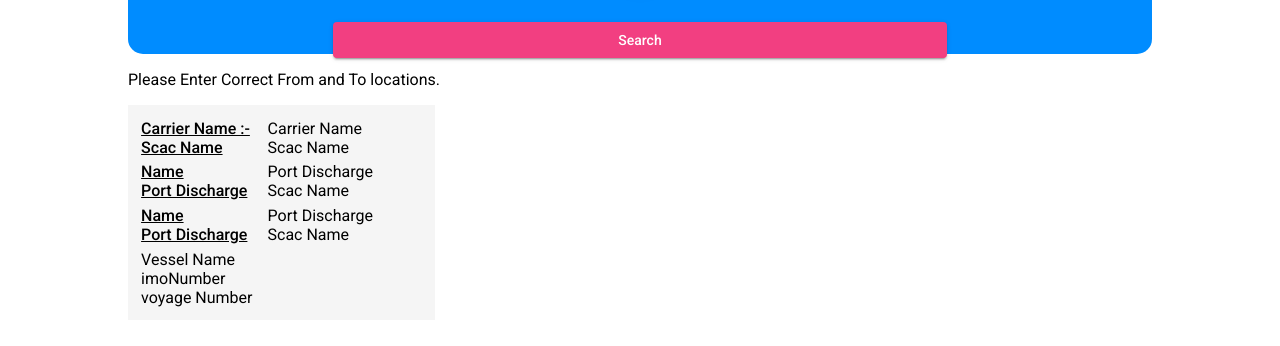
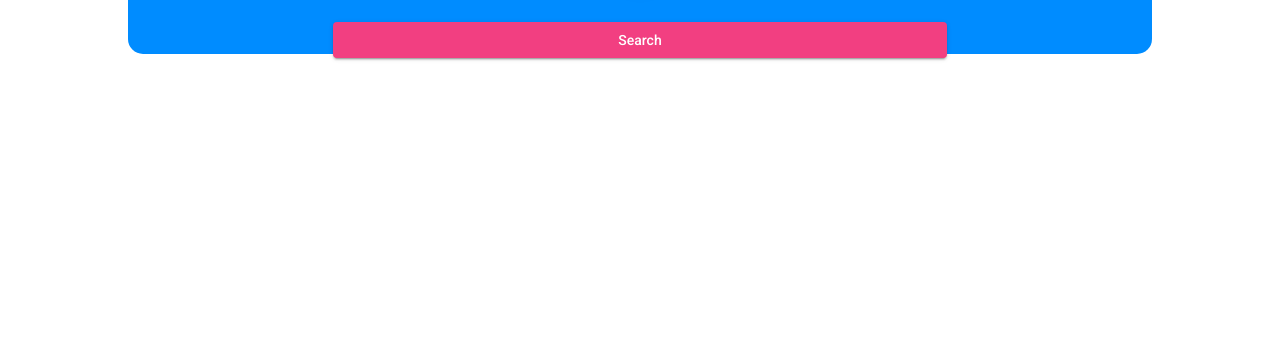
Before and after one commit to Rohan2596/flight-scanner-Angular, an Angular app: page / in a window 1280 px wide. Shown: the part 408-754 px from the top of the page. Built offline with nearby package versions, Linux system fonts and the light colour scheme.

Commit message:
ADDED:Displaying the search output for same.

```diff
--- a/src/app/components/display-data/display-data.component.html
+++ b/src/app/components/display-data/display-data.component.html
@@ -1,41 +1,54 @@
-<p>Please Enter Correct From and To locations.</p>
-
-<div class="displayCard" fxLayout="column" fxLayoutAlign="space-around start">
+<div fxLayout="row wrap" fxLayoutAlign="center" fxLayoutGap="20px" style="width: 100%;">
+<div *ngFor="let item of options"  [displayWith]="displayValue"  style="width: 30%; margin-top: 1%;">
+    <div *ngIf="options.length==0">
+           <span>Incorrect Locations Entered Please Find Different locations</span>
+    </div>
+    <div *ngIf="options?.length>0" >
+        <div class="displayCard" fxLayout="column" fxLayoutAlign="space-around start"  >
             <div class="carrier" fxLayout="column" fxLayoutAlign="space-around start">
                 <div fxLayout="row" fxLayoutAlign="start center" style="width: 100%;">
-            <span class="fieldName">Carrier Name :-  </span>
-            <span>Carrier Name</span>
+                    <span class="fieldName">Carrier Name</span>
+                    <span class="fieldName">:- {{item.carrier.name}}</span>
                 </div>
                 <div  fxLayout="row" fxLayoutAlign="start center" style="width: 100%;">
-            <span class="fieldName">Scac Name</span>
-            <span>Scac Name</span>
+                    <span class="fieldName">Scac</span>
+                    <span class="fieldName">:- {{item.carrier.scac}}</span>
+                </div>
+            </div>
+              <span class="title" >Port of Discharge</span>
+            <div class="carrier"  fxLayout="column" fxLayoutAlign="space-around start" >
+                <div fxLayout="row" fxLayoutAlign="start center" style="width: 100%;">
+                    <span class="fieldName">Name</span>
+                    <span class="fieldName">:- {{item.portOfDischarge.name}}</span>
+                </div>
+                <div fxLayout="row" fxLayoutAlign="start center" style="width: 100%;">
+                    <span class="fieldName">Country Code</span>
+                    <span class="fieldName">:- {{item.portOfDischarge.countryCode}}</span>
+                </div>
+            </div>
+            <span class="title"  >Port Of Loading</span>
+            <div class="carrier"  fxLayout="column" fxLayoutAlign="space-around start" >
+                <div fxLayout="row" fxLayoutAlign="start center" style="width: 100%;">
+                    <span class="fieldName">Name</span>
+                    <span class="fieldName"> :- {{item.portOfLoading.name}}</span>
+                </div>
+                <div fxLayout="row" fxLayoutAlign="start center" style="width: 100%;">
+                    <span class="fieldName">Country Code</span>
+                    <span class="fieldName">:- {{item.portOfLoading.countryCode}}</span>
+                </div>
+            </div>
+            <div class="carrier"  fxLayout="column" fxLayoutAlign="space-around start" style="width: 100%;">
+                <div fxLayout="row" fxLayoutAlign="start center" style="width: 100%;">
+                    <span class="fieldName"> Vessel Name </span>
+                    <span class="fieldName" style="width: 60%;">:- {{item.vessel.name}}</span>
+                </div>
+                   <div fxLayout="row" fxLayoutAlign="start center" style="width: 100%;">
+                    <span class="fieldName"> Voyage Number </span>
+                    <span class="fieldName">:-  {{item.voyageNumber}}</span>
+                </div>
+            </div>
+        </div>
  </div>
 </div>
 
-    <div class="carrier"  fxLayout="column" fxLayoutAlign="space-around start" >
-        <div fxLayout="row" fxLayoutAlign="start center" style="width: 100%;">
-            <span class="fieldName">Name</span>
-            <span>Port Discharge</span>
 </div>
-        <div fxLayout="row" fxLayoutAlign="start center" style="width: 100%;">
-            <span class="fieldName">Port Discharge</span>
-            <span>Scac Name</span>
-        </div>
-    </div>
-    <div class="carrier" fxLayout="column" fxLayoutAlign="space-around start" >
-        <div fxLayout="row" fxLayoutAlign="start center" style="width: 100%;">
-            <span class="fieldName">Name</span>
-            <span>Port Discharge</span>
-        </div>
-        <div fxLayout="row" fxLayoutAlign="start center" style="width: 100%;">
-            <span class="fieldName">Port Discharge</span>
-            <span>Scac Name</span>
-        </div>
-    </div>
-    <div class="carrier"  fxLayout="column" fxLayoutAlign="space-around start" style="width: 100%;">
-        <span>Vessel Name</span>
-        <span>imoNumber</span>
-        <span>voyage Number</span>
-
-    </div>
-</div>
--- a/src/app/components/display-data/display-data.component.scss
+++ b/src/app/components/display-data/display-data.component.scss
@@ -2,23 +2,32 @@
 @import 'src/app/scss/constant.scss';
 
 .displayCard{
-    width: 30%;
+    width: 100%;
     height: fit-content;
-    padding: 1%;
-    background-color: whitesmoke;
+    padding: 0.5%;
+    margin-top: 15px;
+    background-color: #ffffff;
+    border: 1px solid $primary_color;
       &:hover{
-        box-shadow: 5px 10px #888888;
+        box-shadow: 3px 7px #dddddf;
       }
 }
 .carrier{
     width: 100%;
     height: fit-content;
     padding: 1%;
-    background-color: whitesmoke;
+    background-color: #ffffff;
 }
 .fieldName{
     color: black;
+    width: 40%;
+    font: 400  18px/24px Roboto,Helvetica Neue,sans-serif;
+    letter-spacing: normal;
+}
+.title{
+  color: black;
     font-weight: 500;
-    text-decoration: underline;
-    width: 45%;
+    width: 40%;
+    font: 700  18px/24px Roboto,Helvetica Neue,sans-serif;
+    letter-spacing: normal;
 }
--- a/src/app/components/display-data/display-data.component.ts
+++ b/src/app/components/display-data/display-data.component.ts
@@ -1,5 +1,6 @@
 import { Component, OnInit } from '@angular/core';
 import { DataService } from 'src/app/services/data.service';
+import { ScannerServiceService } from 'src/app/services/scanner-service.service';
 
 @Component({
   selector: 'app-display-data',
@@ -8,14 +9,25 @@ import { DataService } from 'src/app/services/data.service';
 })
 export class DisplayDataComponent implements OnInit {
 
-  constructor(  private dataService:DataService) { }
-array:[];
+  constructor(private dataService: DataService, private SearchService: ScannerServiceService) { }
+  options: any[] = [];
   ngOnInit(): void {
 
-    this.dataService.currentMessage.subscribe(message => this.array==message);
-
-console.log(this.array);
+    this.dataService.currentMessage.subscribe(message => this.reciveMessage(message));
+    console.log(this.options);
 
   }
 
+  reciveMessage(message) {
+    console.log("Recive message" + message);
+    this.options = message
+    console.log(this.options);
+
+
+
+  }
+  displayValue(subject) {
+    return subject ? subject.name : undefined;
+  }
+
 }
--- a/src/app/components/search-flight/search-flight.component.ts
+++ b/src/app/components/search-flight/search-flight.component.ts
@@ -15,10 +15,11 @@ export class SearchFlightComponent implements OnInit {
   selected = '';
   myControl = new FormControl();
   namesControl = new FormControl();
-  options: string[] = [];
+  options: any[] = [];
   form = '';
   to = '';
   message:string;
+  data:any[]=[];
 
   constructor(private SearchService: ScannerServiceService,
     private dataService:DataService
@@ -92,14 +93,15 @@ export class SearchFlightComponent implements OnInit {
     this.SearchService.getSchedule('schedules', this.form, this.to).subscribe(
       (response: any) => {
         console.log(response);
-        this.options = response;
-        this.dataService.changeMessage(this.options)
+        this.data = response;
+        this.dataService.changeMessage(this.data)
+        this.data=[];
 
       }, (error) => {
-        this.options[0]='Incorrect Input Please select different locations.'                        //Error callback
-        //console.log(error);
-        this.dataService.changeMessage(this.options)
-
+                               //Error callback
+       // console.log(error);
+       this.dataService.changeMessage(this.data)
+        this.data=[];
       }
     );
   }
--- a/src/app/services/data.service.ts
+++ b/src/app/services/data.service.ts
@@ -6,14 +6,14 @@ import { BehaviorSubject } from "rxjs";
 @Injectable()
 export class DataService{
 
-    message:object;
-    private messageSource=new BehaviorSubject<object>(new Object());
+    message:object[]=[];
+    private messageSource=new BehaviorSubject<object[]>([]);
 
     currentMessage =this.messageSource.asObservable();
 
     constructor(){}
 
-    changeMessage(message:object){
+    changeMessage(message:object[]){
         this.messageSource.next(message);
     }
 }
```
Lines whose indentation alone changed are shown as unchanged.
